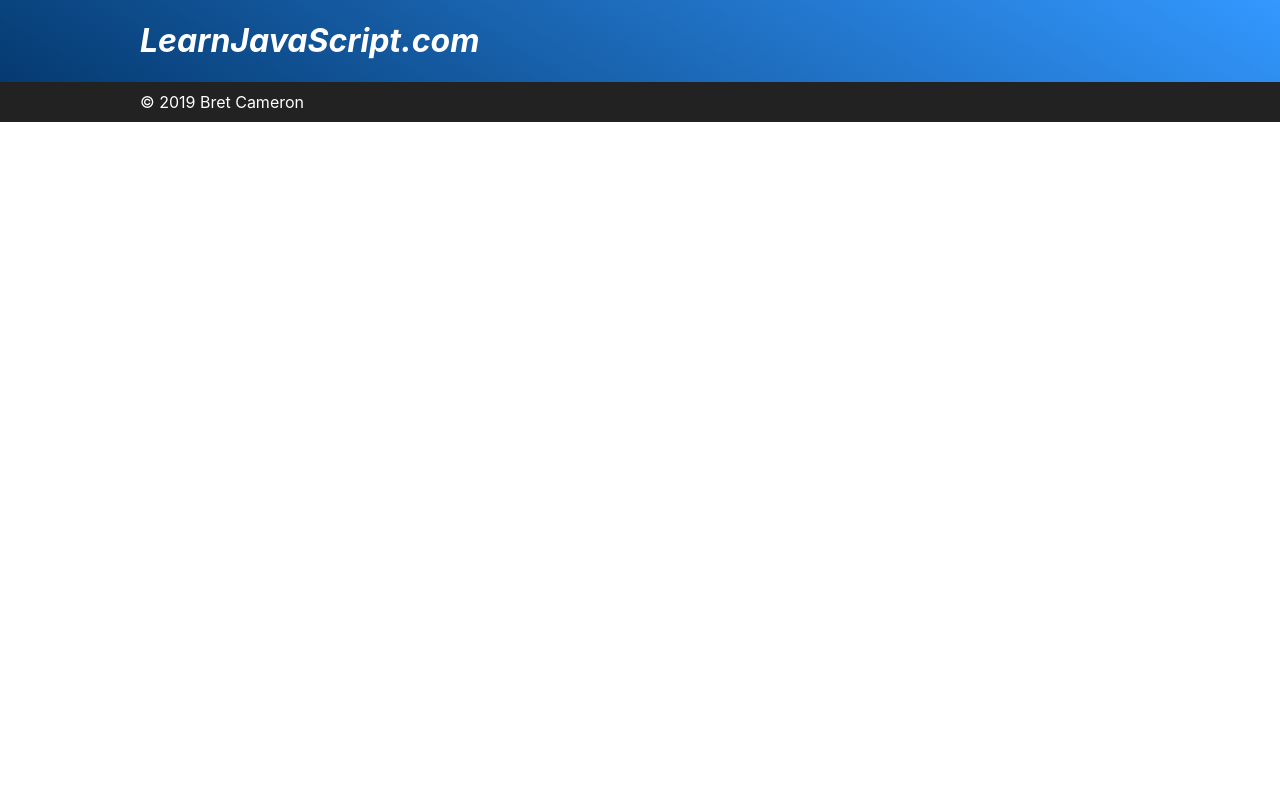
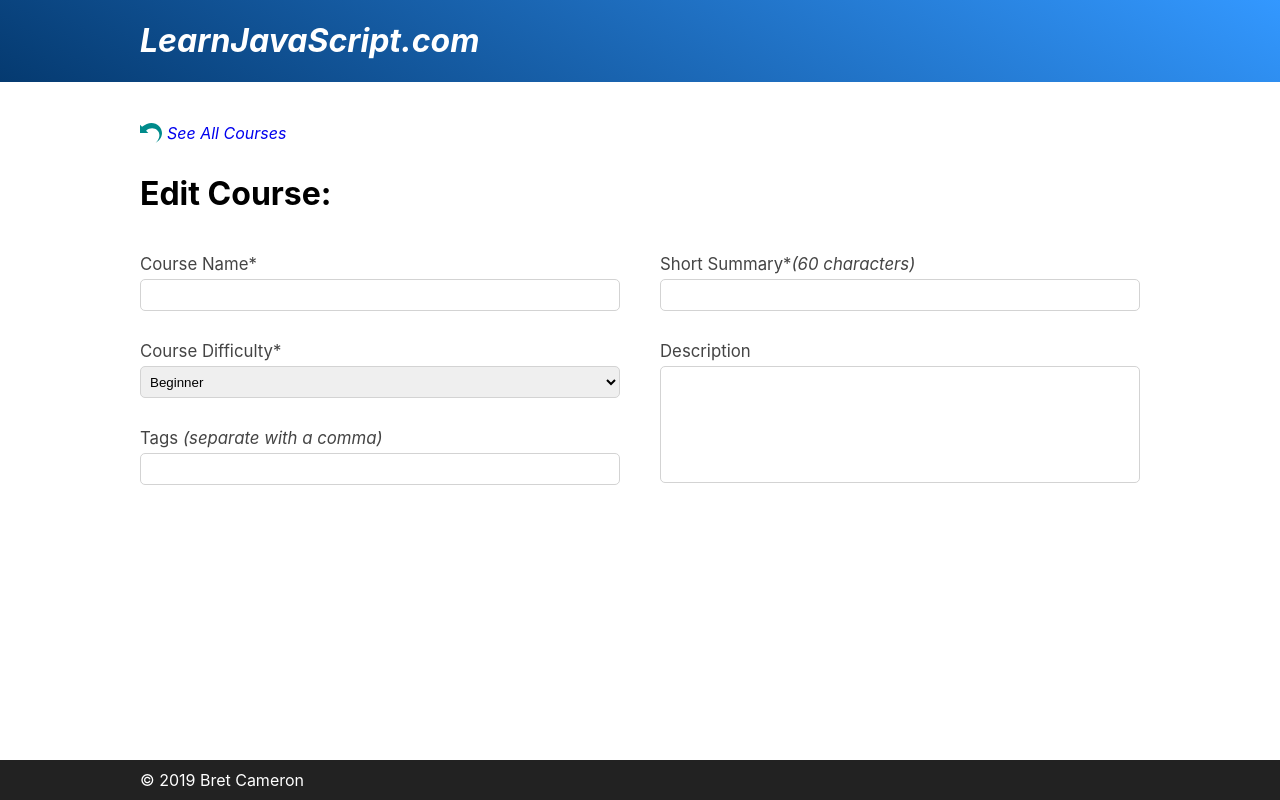
Before and after one commit to BretCameron/learn-javascript, a React (Create React App) app in the folder client/: page /courses/edit/1 in a window 1280 px wide. Built offline with nearby package versions, Linux system fonts and the light colour scheme; no server answers.

Commit message:
Add frontend to edit courses

```diff
--- a/client/src/App.js
+++ b/client/src/App.js
@@ -10,6 +10,7 @@
 import CoursePage from './pages/CoursePage';
 import CoursesBrowsePage from './pages/CoursesBrowsePage';
 import CourseCreatePage from './pages/CourseCreatePage';
+import CourseEditPage from './pages/CourseEditPage';
 import SignUpPage from './pages/SignUpPage';
 import LoginPage from './pages/LoginPage';
 
@@ -31,6 +32,7 @@
                 <Route path="/" exact component={QuestionPage} />
                 <Route path="/courses" exact component={CoursesBrowsePage} />
                 <Route path="/courses/create" exact component={CourseCreatePage} />
+                <Route path="/courses/edit/:courseId" exact component={CourseEditPage} />
                 <Route path="/courses/:courseId" exact component={CoursePage} />
                 <Route path="/sign-up" component={SignUpPage} />
                 <Route path="/login" component={LoginPage} />
--- /dev/null
+++ b/client/src/components/forms/CourseForm.js
@@ -0,0 +1,118 @@
+import React, { Component } from 'react';
+import { connect } from 'react-redux';
+
+import { createCourse } from '../../actions/courseActions';
+// import SeeAllCourses from '../links/SeeAllCourses';
+
+class CourseForm extends Component {
+  state = {
+    courseDescription: '',
+    courseDifficulty: 'beginner',
+    courseName: '',
+    courseSummary: '',
+    courseTags: [''],
+    message: ''
+  }
+
+  handleSubmit = (e) => {
+    e.preventDefault();
+    const { courseDescription,
+      courseDifficulty,
+      courseName,
+      courseSummary,
+      courseTags } = this.state;
+    const newCourse = {
+      courseDescription,
+      courseDifficulty,
+      courseName,
+      courseSummary,
+      courseTags,
+    }
+    try {
+      this.props.createCourse(newCourse);
+      this.setState({ message: 'Course created successfully!' })
+    } catch (err) {
+      this.setState({ message: `There was an error: ${err.message}` })
+    }
+  }
+
+  updateInput = (e) => {
+    switch (e.currentTarget.id) {
+      case 'courseTags':
+        this.setState({ [e.currentTarget.id]: e.currentTarget.value.split(/[,;]\s?/) });
+        break;
+      default:
+        this.setState({ [e.currentTarget.id]: e.currentTarget.value });
+        break;
+    }
+  }
+
+  render() {
+    const {
+      courseDescription,
+      courseDifficulty,
+      courseName,
+      courseSummary,
+      courseTags
+    } = this.state;
+    const {
+      name,
+      difficulty,
+      summary,
+      description,
+      tags,
+      courseId,
+      updateCourseName
+    } = this.props;
+    return (
+      <div>
+        <form method="POST">
+          <div className="course-create-grid">
+            <div>
+              <label htmlFor="courseName">Course Name*</label>
+              <input onChange={(e) => {
+                this.updateInput(e);
+                if (updateCourseName) updateCourseName(e.currentTarget.value);
+              }
+              } id="courseName" name="courseName" type="text" defaultValue={name} />
+            </div>
+            <div>
+              <label htmlFor="courseSummary">Short Summary*<em>(60 characters)</em></label>
+              <input onChange={this.updateInput} id="courseSummary" name="courseSummary" type="text" value={summary} />
+            </div>
+            <div style={{
+              gridColumn: '2',
+              gridRow: '2 / 4'
+            }}>
+              <label htmlFor="courseDescription">Description</label>
+              <textarea onChange={this.updateInput} id="courseDescription" name="courseDescription" value={description} />
+            </div>
+            <div>
+              <label htmlFor="courseDifficulty">Course Difficulty*</label>
+              <select onChange={this.updateInput} id="courseDifficulty" name="courseDifficulty" value={difficulty} >
+                <option value="beginner">Beginner</option>
+                <option value="intermediate">Intermediate</option>
+                <option value="advanced">Advanced</option>
+              </select>
+            </div>
+            <div>
+              <label htmlFor="courseTags">Tags <em>(separate with a comma)</em></label>
+              <input onChange={this.updateInput} id="courseTags" name="courseTags" type="text" value={tags} />
+            </div>
+            <div>
+              {courseId ? '' : <input onClick={this.handleSubmit} type="submit" value="Create Course" />}
+              <br />
+              <p style={{ fontSize: '0.95rem', fontStyle: 'italic' }}>{this.state.message}</p>
+            </div>
+          </div>
+        </form>
+      </div>
+    )
+  }
+}
+
+const mapStateToProps = (state) => ({
+  course: state.course
+});
+
+export default connect(mapStateToProps, { createCourse })(CourseForm);
--- /dev/null
+++ b/client/src/components/links/EditCourse.js
@@ -0,0 +1,18 @@
+import React, { Component } from 'react';
+import { Link } from 'react-router-dom';
+
+export default class CreateNewCourse extends Component {
+  render() {
+    const { courseId } = this.props;
+    return (
+      <div>
+        <Link to={`/courses/edit/${courseId}`}>
+          <div style={{ fontStyle: 'italic', margin: '0 0 30px 0', display: 'flex', alignItems: 'center' }}>
+            <svg xmlns="http://www.w3.org/2000/svg" width="22" height="22" viewBox="0 0 24 24"><path fill="darkcyan" d="M1.438 16.875l5.688 5.689-7.126 1.436 1.438-7.125zm22.562-11.186l-15.46 15.46-5.688-5.689 15.459-15.46 5.689 5.689zm-4.839-2.017l-.849-.849-12.614 12.599.85.849 12.613-12.599z" /></svg>
+            <span style={{ display: 'inline-block', paddingLeft: '5px' }}>Edit Course</span>
+          </div>
+        </Link>
+      </div>
+    )
+  }
+}
--- a/client/src/pages/CourseCreatePage.js
+++ b/client/src/pages/CourseCreatePage.js
@@ -1,52 +1,9 @@
 import React, { Component } from 'react';
-import { connect } from 'react-redux';
 
-import { createCourse } from '../actions/courseActions';
 import SeeAllCourses from '../components/links/SeeAllCourses';
+import CourseForm from '../components/forms/CourseForm';
 
-class CourseCreatePage extends Component {
-  state = {
-    courseDescription: '',
-    courseDifficulty: 'beginner',
-    courseName: '',
-    courseSummary: '',
-    courseTags: [''],
-    message: ''
-  }
-
-  handleSubmit = (e) => {
-    e.preventDefault();
-    const { courseDescription,
-      courseDifficulty,
-      courseName,
-      courseSummary,
-      courseTags } = this.state;
-    const newCourse = {
-      courseDescription,
-      courseDifficulty,
-      courseName,
-      courseSummary,
-      courseTags,
-    }
-    try {
-      this.props.createCourse(newCourse);
-      this.setState({ message: 'Course created successfully!' })
-    } catch (err) {
-      this.setState({ message: `There was an error: ${err.message}` })
-    }
-  }
-
-  updateInput = (e) => {
-    switch (e.currentTarget.id) {
-      case 'courseTags':
-        this.setState({ [e.currentTarget.id]: e.currentTarget.value.split(/[,;]\s?/) });
-        break;
-      default:
-        this.setState({ [e.currentTarget.id]: e.currentTarget.value });
-        break;
-    }
-  }
-
+export default class CourseCreatePage extends Component {
   render() {
     return (
       <div style={{ width: '100%', padding: '40px 0' }}>
@@ -54,50 +11,9 @@
           <SeeAllCourses />
           <h1>Create a Course</h1>
           <br />
-          <form method="POST">
-            <div className="course-create-grid">
-              <div>
-                <label htmlFor="courseName">Course Name*</label>
-                <input onChange={this.updateInput} id="courseName" name="courseName" type="text" />
-              </div>
-              <div>
-                <label htmlFor="courseSummary">Short Summary*<em>(60 characters)</em></label>
-                <input onChange={this.updateInput} id="courseSummary" name="courseSummary" type="text" />
-              </div>
-              <div style={{
-                gridColumn: '2',
-                gridRow: '2 / 4'
-              }}>
-                <label htmlFor="courseDescription">Description</label>
-                <textarea onChange={this.updateInput} id="courseDescription" name="courseDescription" />
-              </div>
-              <div>
-                <label htmlFor="courseDifficulty">Course Difficulty*</label>
-                <select onChange={this.updateInput} id="courseDifficulty" name="courseDifficulty">
-                  <option value="beginner">Beginner</option>
-                  <option value="intermediate">Intermediate</option>
-                  <option value="advanced">Advanced</option>
-                </select>
-              </div>
-              <div>
-                <label htmlFor="courseTags">Tags <em>(separate with a comma)</em></label>
-                <input onChange={this.updateInput} id="courseTags" name="courseTags" type="text" />
-              </div>
-              <div>
-                <input onClick={this.handleSubmit} type="submit" value="Create Course" />
-                <br />
-                <p style={{ fontSize: '0.95rem', fontStyle: 'italic' }}>{this.state.message}</p>
-              </div>
-            </div>
-          </form>
+          <CourseForm  />
         </div>
       </div>
     )
   }
 }
-
-const mapStateToProps = (state) => ({
-  course: state.course
-});
-
-export default connect(mapStateToProps, { createCourse })(CourseCreatePage);
--- /dev/null
+++ b/client/src/pages/CourseEditPage.js
@@ -0,0 +1,51 @@
+import React, { Component } from 'react';
+import { connect } from 'react-redux';
+
+import { getCourseById } from '../actions/courseActions';
+import SeeAllCourses from '../components/links/SeeAllCourses';
+import CourseForm from '../components/forms/CourseForm';
+
+class CourseCreatePage extends Component {
+  state = {
+    courseName: ''
+  }
+
+  updateCourseName = (courseName) => {
+    this.setState({ courseName });
+  }
+
+  componentDidMount = () => {
+    const { courseId } = this.props.match.params;
+    this.props.getCourseById(courseId);
+  }
+
+  render() {
+    const { name, summary, description, tags, difficulty } = this.props.course.course;
+    const { courseId } = this.props.match.params;
+    const { courseName } = this.state;
+    return (
+      <div style={{ width: '100%', padding: '40px 0' }}>
+        <div className="container">
+          <SeeAllCourses />
+          <h1>Edit Course: {courseName || name}</h1>
+          <br />
+          <CourseForm
+            courseId={courseId}
+            name={name}
+            summary={summary}
+            description={description}
+            tags={tags}
+            difficulty={difficulty}
+            updateCourseName={this.updateCourseName}
+          />
+        </div>
+      </div>
+    )
+  }
+}
+
+const mapStateToProps = (state) => ({
+  course: state.course
+});
+
+export default connect(mapStateToProps, { getCourseById })(CourseCreatePage);
--- a/client/src/pages/CoursePage.js
+++ b/client/src/pages/CoursePage.js
@@ -3,6 +3,7 @@
 
 import { getCourseById, getCourses } from '../actions/courseActions';
 import SeeAllCourses from '../components/links/SeeAllCourses';
+import EditCourse from '../components/links/EditCourse';
 import CourseCard from '../components/CourseCard';
 
 class CoursePage extends Component {
@@ -17,13 +18,17 @@
   }
 
   render() {
+    const { courseId } = this.props.match.params;
     const { name, summary, description, difficulty, tags } = this.props.course.course;
-    const { courses } = this.props.course;
+    const { course, courses } = this.props.course;
+    let suggestionCount = 0;
     return (
       <div style={{ width: '100%', padding: '40px 0' }}>
         <div className="container">
           <SeeAllCourses />
           <h1>{name}</h1>
+          <p style={{ textTransform: 'uppercase' }}>{difficulty}</p>
+          <EditCourse courseId={courseId} />
           <h2 style={{ fontWeight: '100', fontSize: '1.2rem' }}>{summary}</h2>
 
 
@@ -32,13 +37,12 @@
               el ? <em key={i} style={{ fontSize: '0.95rem', background: 'grey', margin: '0 2px', color: '#fff', padding: '1px 3px', textTransform: 'lowercase' }}>{el}</em> : null
             )
           }) : ''}
-          <p style={{ textTransform: 'capitalize' }}>{difficulty}</p>
           <p>{description}</p>
           <br /><br /><br />
           <h2>Similar Courses</h2>
-
           {courses.map((el, i) => {
-            if (i < 3) {
+            if (el._id !== course._id && suggestionCount < 3) {
+              suggestionCount++;
               return <CourseCard handleClick={this.handleClick} key={el._id} id={el._id} name={el.name} difficulty={el.difficulty} summary={el.summary} tags={el.tags} />
             } else {
               return null;
```
